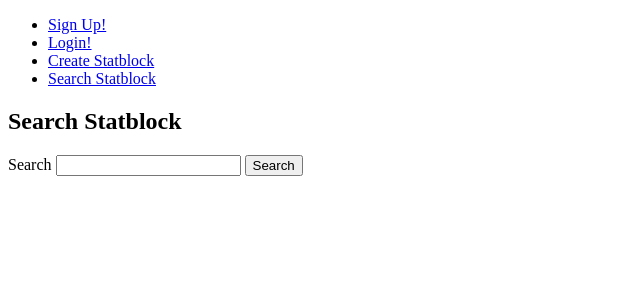
After one commit to adam-good/AnoVTT, a Flask app: page /statblock/search in a window 1280 px wide. The commit adds this page. Shown: the top 300 px of the page, without its empty margins (0-640 px from the left). Run offline with Flask 3, Linux system fonts and the light colour scheme.

Commit message:
WIP adding statblock searching

```diff
--- a/webapp/controllers/statblock_controller.py
+++ b/webapp/controllers/statblock_controller.py
@@ -1,10 +1,22 @@
 from webapp.models.statblock import Statblock
 from webapp.database import session as db_session
-from flask import request, render_template, g
+from flask import request, render_template, redirect, url_for, g
 
 def index():
     result = Statblock.query.all()
     return ''.join([f'{statblock}' for statblock in result])
+
+def search():
+    if request.method == "GET":
+        return render_template("statblock/search.html")
+    elif request.method == "POST":
+        form_data = request.form
+        name: str = form_data['name']
+        # TODO: Fix this later
+        id: int = Statblock.query.filter(Statblock.name == name).first().id
+        return redirect(url_for("statblock.show", variable={'statblock_id':id}))
+    else:
+        return "fuck"
 
 def store():
     if request.method == "GET":
--- a/webapp/routes/statblock_bp.py
+++ b/webapp/routes/statblock_bp.py
@@ -1,10 +1,11 @@
 from flask import Blueprint
-from webapp.controllers.statblock_controller import index, store, show, update, destroy
+from webapp.controllers.statblock_controller import index, store, search, show, update, destroy
 
 statblock_bp = Blueprint('statblock', __name__, url_prefix='/statblock')
 
 statblock_bp.route('/', methods=['GET'])(index)
 statblock_bp.route('/create', methods=['GET', 'POST'])(store)
+statblock_bp.route('/search', methods=['GET', 'POST'])(search)
 statblock_bp.route('/<int:statblock_id>', methods=['GET'])(show)
 statblock_bp.route('/<int:statblock_id>', methods=['POST'])(update)
 statblock_bp.route('/<int:statblock_id>', methods=['DELETE'])(destroy)
--- a/webapp/templates/base.html
+++ b/webapp/templates/base.html
@@ -9,7 +9,8 @@
         <li><a href="{{ url_for('auth.register') }}">Sign Up!</a></li>
         <li><a href="{{ url_for('auth.login') }}">Login!</a></li>
         {% endif %}
-        <li><a href="{{ url_for('statblock.store')}}">Create Statblock</a></li>
+        <li><a href="{{ url_for('statblock.store') }}">Create Statblock</a></li>
+        <li><a href="{{ url_for('statblock.search') }}">Search Statblock</a></li>
     </ul>
 </nav>
 
--- /dev/null
+++ b/webapp/templates/statblock/search.html
@@ -0,0 +1,14 @@
+{% extends 'base.html' %}
+
+{% block header %}
+    <h1>{% block title %}Search Statblock{% endblock %}</h1>
+{% endblock %}
+
+{% block content %}
+    <form method="post">
+        <label for="name">Search</label>
+        <input type="text" name="name" id="name" required>
+
+        <input type="submit" value="Search">
+    </form>
+{% endblock %}
```
